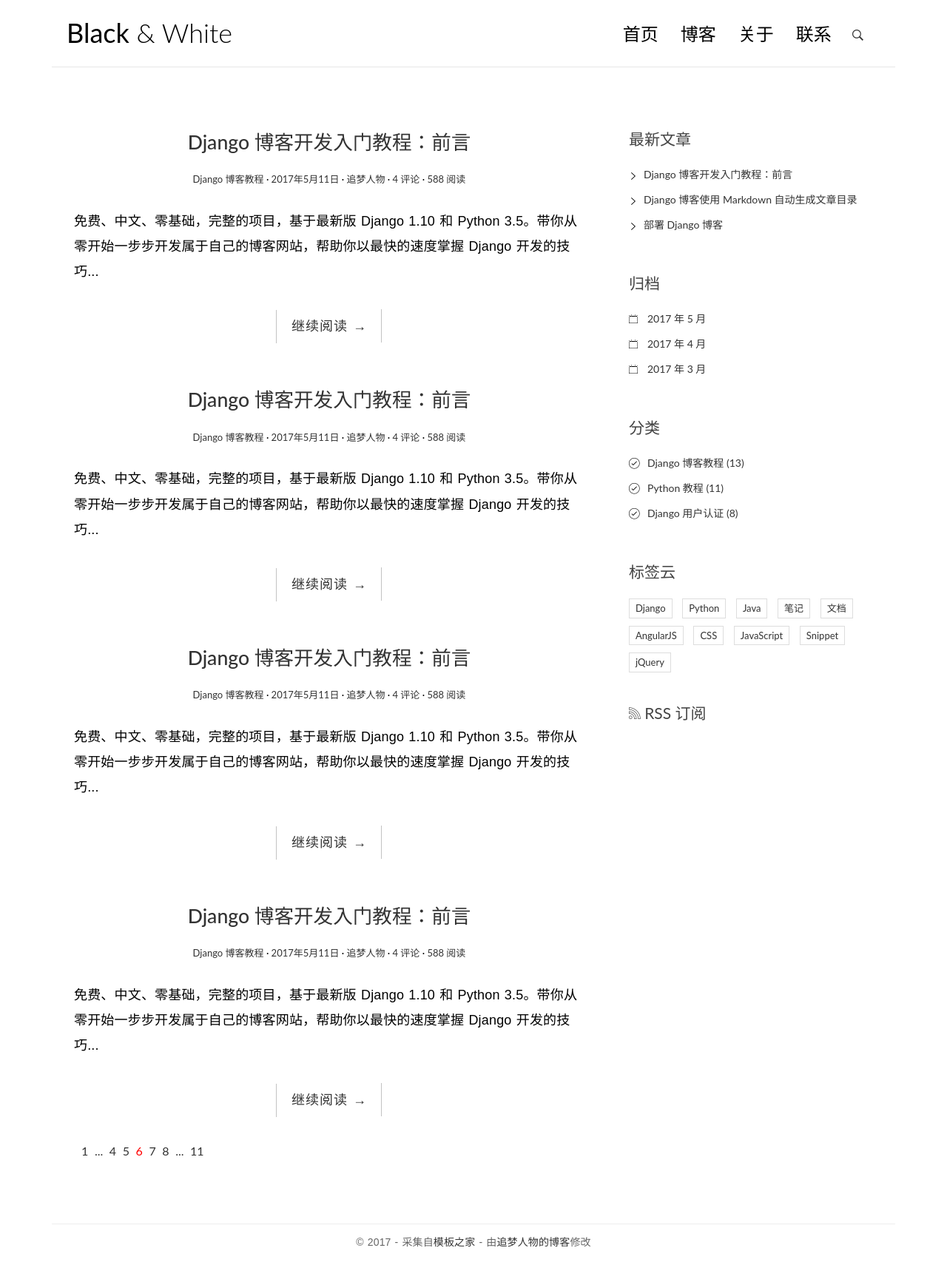
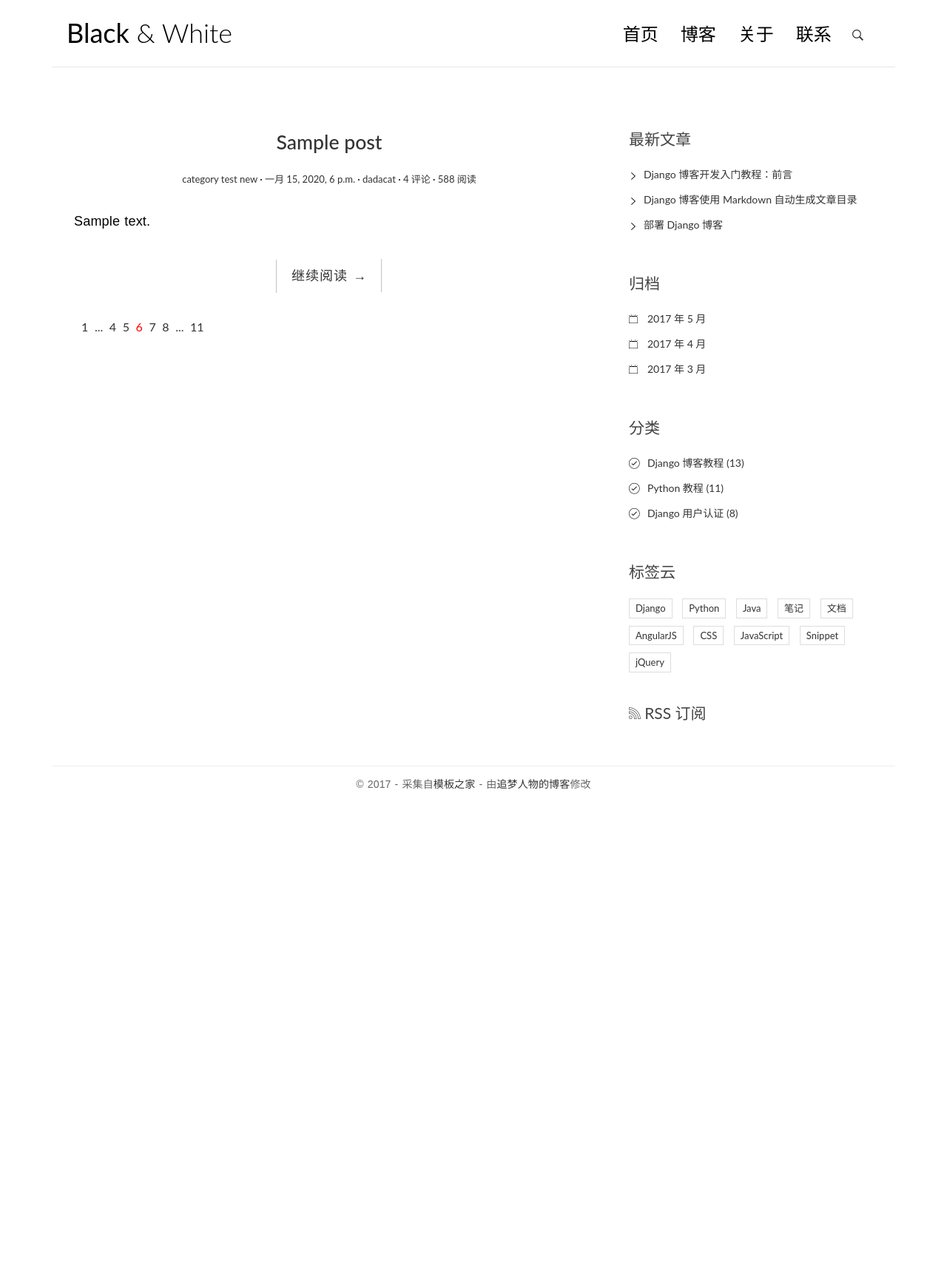
Before and after one commit to venhal/myblog, a Django app: page / in a window 1280 px wide. Shown: the whole page at 74% size. After the commit the page ends 1067 px from the top, so only its background shows below. Run offline with Django 3.2, Linux system fonts and the light colour scheme; data comes from the database, SQL or seed files in the repository; tables that the repository leaves empty hold one stand-in row (values such as "Sample post"); some libraries are stand-ins or nearby versions.

Commit message:
完成博客前端修改

```diff
--- a/templates/blog/index.html
+++ b/templates/blog/index.html
@@ -64,101 +64,38 @@
 <div class="copyrights">Collect from <a href="http://www.cssmoban.com/">网页模板</a></div>
 <div class="copyrights">Modified by <a href="http://zmrenwu.com/">追梦人物的博客</a></div>
 
+
 <div class="content-body">
     <div class="container">
         <div class="row">
             <main class="col-md-8">
-                <article class="post post-1">
+            {% for post in post_list %}
+                <article class="post post-{{ post.pk }}">
                     <header class="entry-header">
                         <h1 class="entry-title">
-                            <a href="single.html">Django 博客开发入门教程：前言</a>
+                            <a href="single.html">{{ post.title }}</a>
                         </h1>
                         <div class="entry-meta">
-                            <span class="post-category"><a href="#">Django 博客教程</a></span>
+                            <span class="post-category"><a href="#">{{ post.category.name }}</a></span>
                             <span class="post-date"><a href="#"><time class="entry-date"
-                                                                      datetime="2012-11-09T23:15:57+00:00">2017年5月11日</time></a></span>
-                            <span class="post-author"><a href="#">追梦人物</a></span>
+                                                                      datetime="{{ post.created_time }}">{{ post.created_time }}</time></a></span>
+                            <span class="post-author"><a href="#">{{ post.author }}</a></span>
                             <span class="comments-link"><a href="#">4 评论</a></span>
                             <span class="views-count"><a href="#">588 阅读</a></span>
                         </div>
                     </header>
                     <div class="entry-content clearfix">
-                        <p>免费、中文、零基础，完整的项目，基于最新版 Django 1.10 和 Python 3.5。带你从零开始一步步开发属于自己的博客网站，帮助你以最快的速度掌握 Django
-                            开发的技巧...</p>
+                        <p>{{ post.excerpt }}</p>
                         <div class="read-more cl-effect-14">
                             <a href="#" class="more-link">继续阅读 <span class="meta-nav">→</span></a>
                         </div>
                     </div>
                 </article>
+            {% empty %}
+                <div class="no-post">暂时还没有发布的文章！</div>div>
+            {% endfor %}
 
-                <article class="post post-2">
-                    <header class="entry-header">
-                        <h1 class="entry-title">
-                            <a href="single.html">Django 博客开发入门教程：前言</a>
-                        </h1>
-                        <div class="entry-meta">
-                            <span class="post-category"><a href="#">Django 博客教程</a></span>
-                            <span class="post-date"><a href="#"><time class="entry-date"
-                                                                      datetime="2012-11-09T23:15:57+00:00">2017年5月11日</time></a></span>
-                            <span class="post-author"><a href="#">追梦人物</a></span>
-                            <span class="comments-link"><a href="#">4 评论</a></span>
-                            <span class="views-count"><a href="#">588 阅读</a></span>
-                        </div>
-                    </header>
-                    <div class="entry-content clearfix">
-                        <p>免费、中文、零基础，完整的项目，基于最新版 Django 1.10 和 Python 3.5。带你从零开始一步步开发属于自己的博客网站，帮助你以最快的速度掌握 Django
-                            开发的技巧...</p>
-                        <div class="read-more cl-effect-14">
-                            <a href="#" class="more-link">继续阅读 <span class="meta-nav">→</span></a>
-                        </div>
-                    </div>
-                </article>
 
-                <article class="post post-3">
-                    <header class="entry-header">
-                        <h1 class="entry-title">
-                            <a href="single.html">Django 博客开发入门教程：前言</a>
-                        </h1>
-                        <div class="entry-meta">
-                            <span class="post-category"><a href="#">Django 博客教程</a></span>
-                            <span class="post-date"><a href="#"><time class="entry-date"
-                                                                      datetime="2012-11-09T23:15:57+00:00">2017年5月11日</time></a></span>
-                            <span class="post-author"><a href="#">追梦人物</a></span>
-                            <span class="comments-link"><a href="#">4 评论</a></span>
-                            <span class="views-count"><a href="#">588 阅读</a></span>
-                        </div>
-                    </header>
-                    <div class="entry-content clearfix">
-                        <p>免费、中文、零基础，完整的项目，基于最新版 Django 1.10 和 Python 3.5。带你从零开始一步步开发属于自己的博客网站，帮助你以最快的速度掌握 Django
-                            开发的技巧...</p>
-                        <div class="read-more cl-effect-14">
-                            <a href="#" class="more-link">继续阅读 <span class="meta-nav">→</span></a>
-                        </div>
-                    </div>
-                </article>
-
-                <article class="post post-4">
-                    <header class="entry-header">
-                        <h1 class="entry-title">
-                            <a href="single.html">Django 博客开发入门教程：前言</a>
-                        </h1>
-                        <div class="entry-meta">
-                            <span class="post-category"><a href="#">Django 博客教程</a></span>
-                            <span class="post-date"><a href="#"><time class="entry-date"
-                                                                      datetime="2012-11-09T23:15:57+00:00">2017年5月11日</time></a></span>
-                            <span class="post-author"><a href="#">追梦人物</a></span>
-                            <span class="comments-link"><a href="#">4 评论</a></span>
-                            <span class="views-count"><a href="#">588 阅读</a></span>
-                        </div>
-                    </header>
-                    <div class="entry-content clearfix">
-                        <p>免费、中文、零基础，完整的项目，基于最新版 Django 1.10 和 Python 3.5。带你从零开始一步步开发属于自己的博客网站，帮助你以最快的速度掌握 Django
-                            开发的技巧...</p>
-                        <div class="read-more cl-effect-14">
-                            <a href="#" class="more-link">继续阅读 <span class="meta-nav">→</span></a>
-                        </div>
-                    </div>
-                </article>
                 <!-- 简单分页效果
                 <div class="pagination-simple">
                     <a href="#">上一页</a>
```
